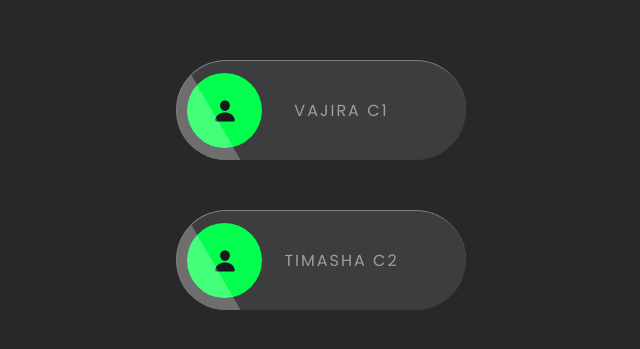
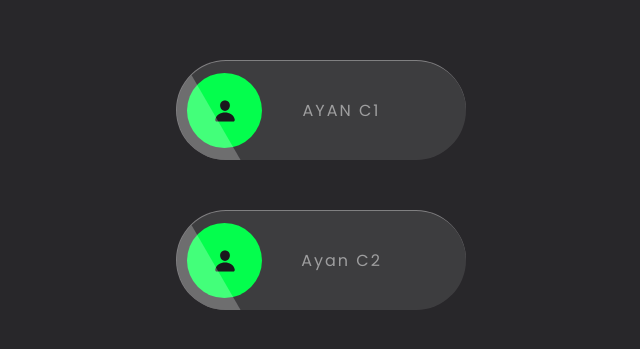
Before and after one commit to ayanmdoz/WEB-PAIR, a plain HTML site: page QUEEN-IZUMI-WEB-main/contact.html in a window 1280 px wide. Shown: the part 215-564 px from the top of the page, 319-959 px from the left. Drawn offline with nearby package versions, Linux system fonts and the light colour scheme.

Commit message:
Update contact.html

```diff
--- a/QUEEN-IZUMI-WEB-main/contact.html
+++ b/QUEEN-IZUMI-WEB-main/contact.html
@@ -1,7 +1,7 @@
 <html lang="en">
 <head>
   <meta charset="UTF-8">
-  <title>QUEEN-IZUMI-MD</title>
+  <title>ZENITSU-MD-V3</title>
   <link rel="icon" type="image/x-icon" href="https://i.ibb.co/L6CkDTK/105.png">
   <link rel="shortcut icon" href="https://i.ibb.co/ZMGBfmv/11.png" sizes="192x192" type="image/png">
 <style>
@@ -92,14 +92,14 @@ body
 </style>
 </head>
 <body><div>
-  <a href="https://api.whatsapp.com/send/?phone=94766943622&text=Hey&Vajira" class="btn">VAJIRA C1<span><ion-icon name="person"></ion-icon></span></a>
+  <a href="https://api.whatsapp.com/send/?phone=94766943622&text=Hey&Ayan" class="btn">AYAN C1<span><ion-icon name="person"></ion-icon></span></a>
   <script type="module" src="https://unpkg.com/ionicons@5.5.2/dist/ionicons/ionicons.esm.js"></script>
   <script nomodule src="https://unpkg.com/ionicons@5.5.2/dist/ionicons/ionicons.js"></script>
 </body>
 <br>
 <br>
   <body>
-  <a href="https://api.whatsapp.com/send/?phone=94715264791&text=Hey&Timasha" class="btn">TIMASHA C2<span><ion-icon name="person"></ion-icon></span></a>
+  <a href="https://api.whatsapp.com/send/?phone=258876858013&text=Hey&Ghost" class="btn">Ayan C2<span><ion-icon name="person"></ion-icon></span></a>
   <script type="module" src="https://unpkg.com/ionicons@5.5.2/dist/ionicons/ionicons.esm.js"></script>
   <script nomodule src="https://unpkg.com/ionicons@5.5.2/dist/ionicons/ionicons.js"></script>
   </body>
```
